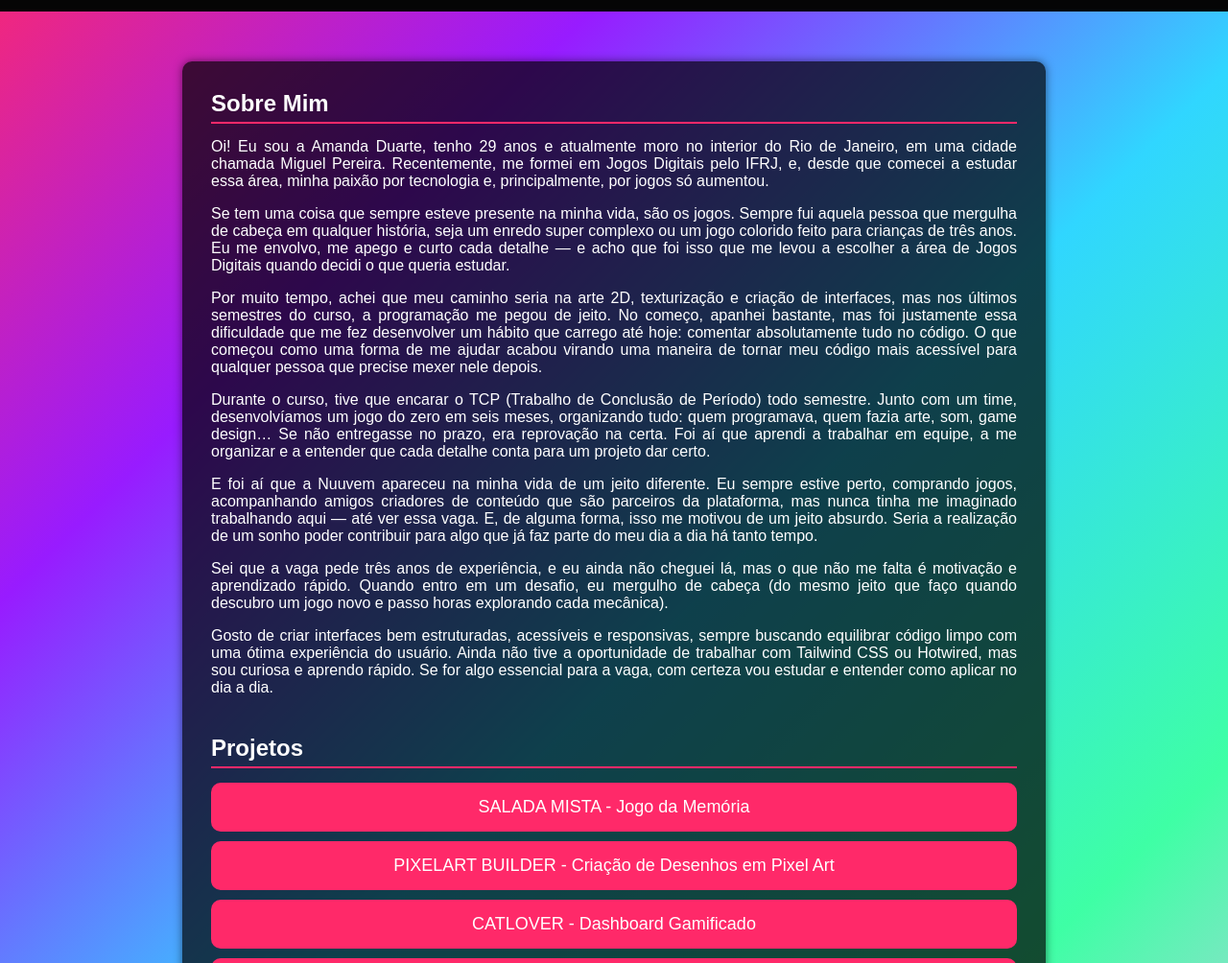
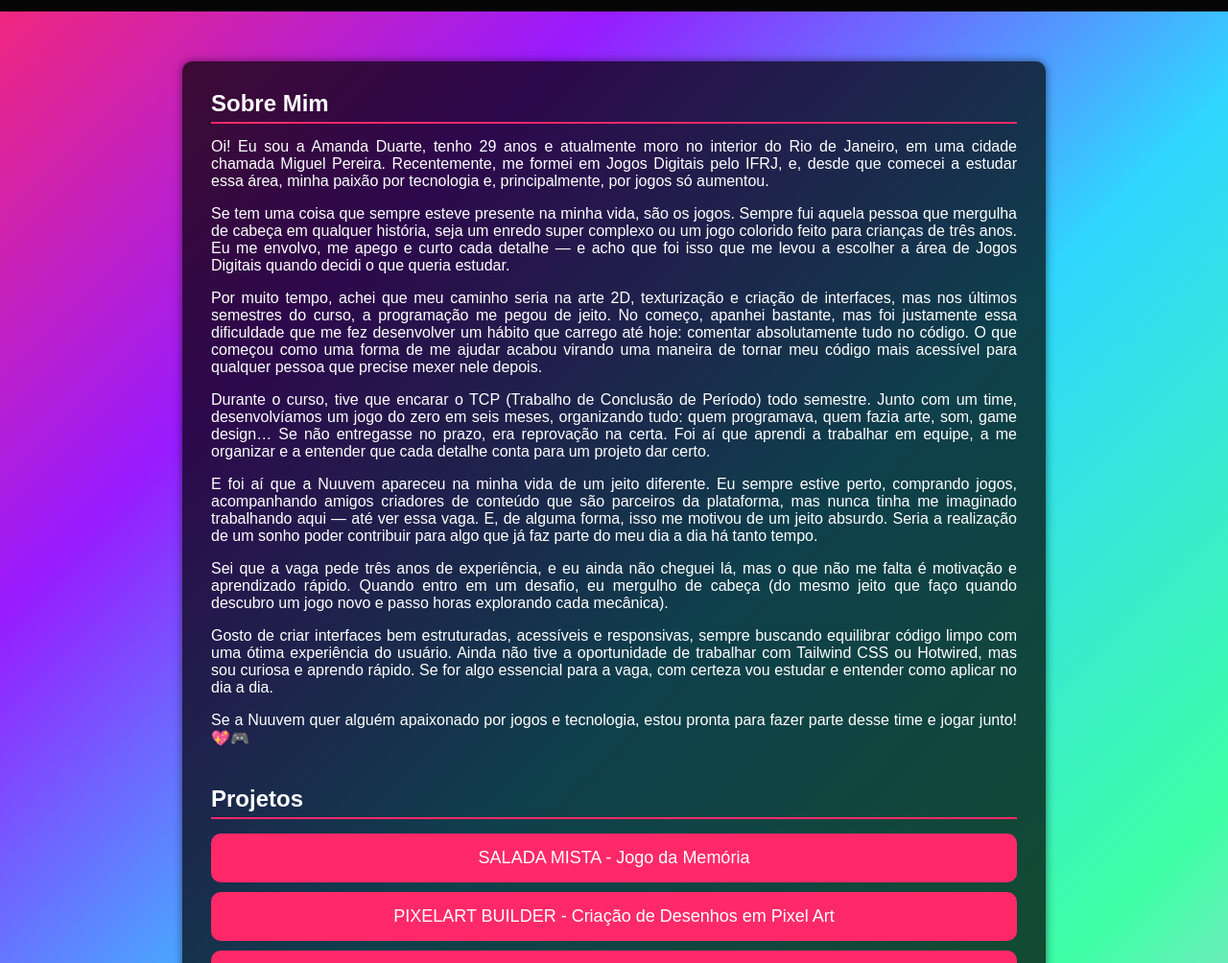
Before and after one commit to mewzzie/siteportfolio, a plain HTML site: page index.html in a window 1280 px wide. Shown: the part 96-1100 px from the top of the page at 96% size. Drawn offline with Linux system fonts and the light colour scheme.

Commit message:
Update index.html

```diff
--- a/index.html
+++ b/index.html
@@ -167,6 +167,7 @@
             <p class="paragrafo">E foi aí que a Nuuvem apareceu na minha vida de um jeito diferente. Eu sempre estive perto, comprando jogos, acompanhando amigos criadores de conteúdo que são parceiros da plataforma, mas nunca tinha me imaginado trabalhando aqui — até ver essa vaga. E, de alguma forma, isso me motivou de um jeito absurdo. Seria a realização de um sonho poder contribuir para algo que já faz parte do meu dia a dia há tanto tempo.</p>
             <p class="paragrafo">Sei que a vaga pede três anos de experiência, e eu ainda não cheguei lá, mas o que não me falta é motivação e aprendizado rápido. Quando entro em um desafio, eu mergulho de cabeça (do mesmo jeito que faço quando descubro um jogo novo e passo horas explorando cada mecânica).</p>
             <p class="paragrafo">Gosto de criar interfaces bem estruturadas, acessíveis e responsivas, sempre buscando equilibrar código limpo com uma ótima experiência do usuário. Ainda não tive a oportunidade de trabalhar com Tailwind CSS ou Hotwired, mas sou curiosa e aprendo rápido. Se for algo essencial para a vaga, com certeza vou estudar e entender como aplicar no dia a dia.</p>
+            <p class="paragrafo">Se a Nuuvem quer alguém apaixonado por jogos e tecnologia, estou pronta para fazer parte desse time e jogar junto! 💖🎮</p>
         </section>
 
         <!-- Seção Projetos -->
```
